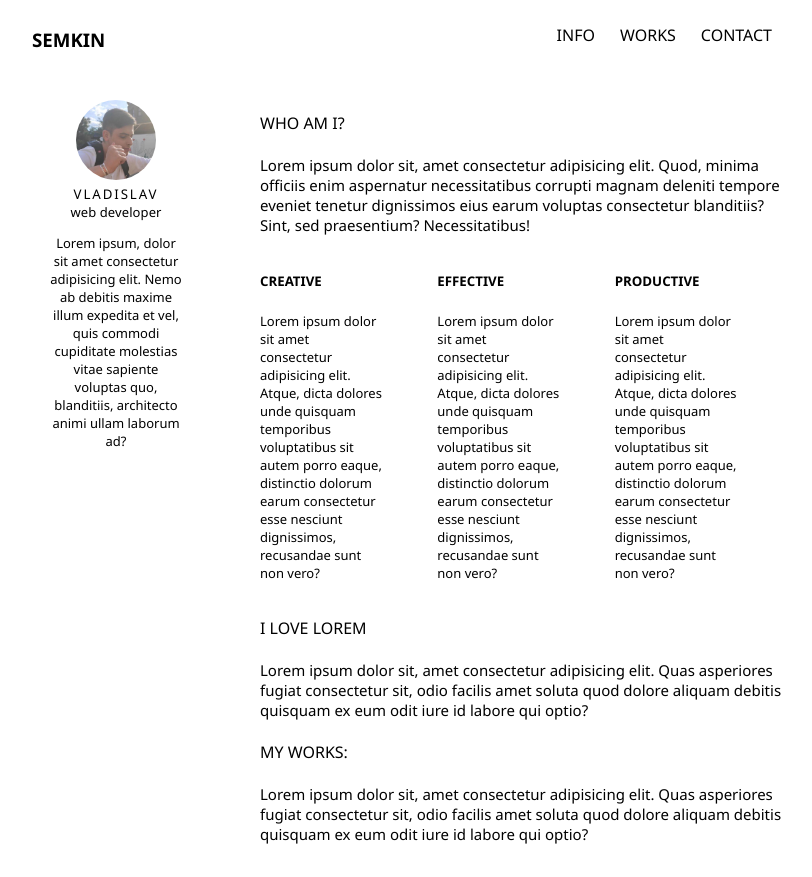
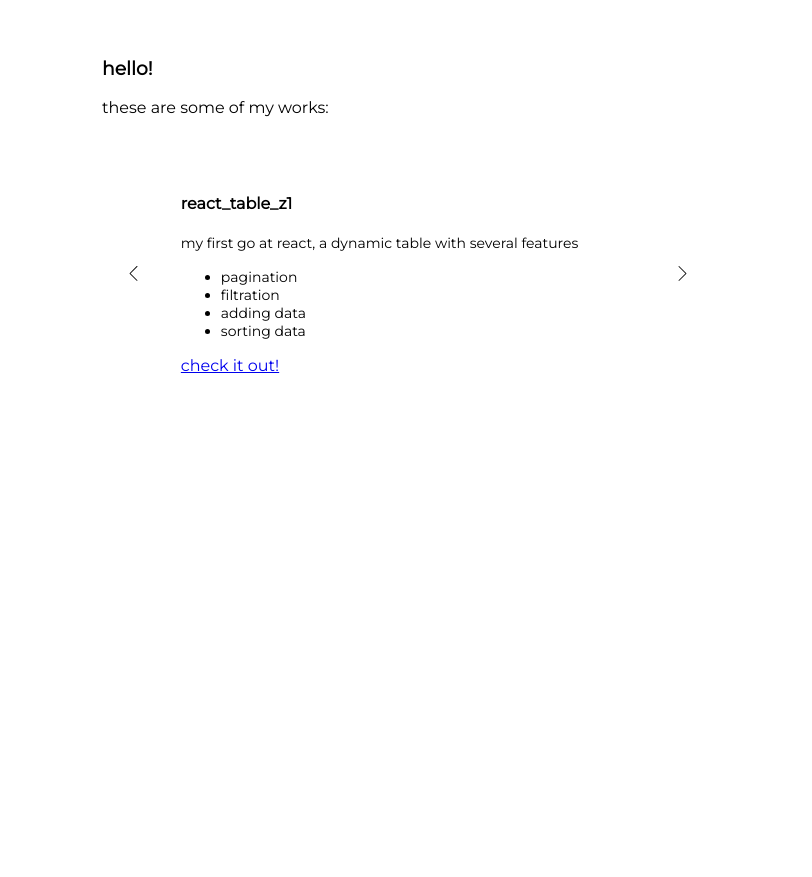
Before and after one commit to vasemkin/vasemkin.github.io, a PHP site: page / in a window 1280 px wide. Shown: the whole page, without its empty margins (238-1050 px from the left). After the commit the page ends 373 px from the top, so only its background shows below. Run offline with PHP 8.4, Linux system fonts and the light colour scheme; some libraries are stand-ins or nearby versions.

Commit message:
optimal design

```diff
--- a/css/style.css
+++ b/css/style.css
@@ -1,109 +1,50 @@
-.wrapper{
-    max-width: 800px;
-    margin: 0 auto;
-    font-family: 'Segoe UI', Tahoma, Geneva, Verdana, sans-serif;
+body{
+    font-family: 'Montserrat', sans-serif;
 }
 
-.header{
-    display: flex;
-    justify-content: space-between;
-}
-
-.nav{
-    display: flex;
-    justify-content: space-between;
-    text-decoration: none;
-    list-style-type: none;
-    text-transform: uppercase;
-    margin-right: 30px;
-}
-
-.nav_item{
-    margin-left: 25px;
-    text-decoration: none;
-    color: black;
-}
-
-.nav_item:visited{
-    color: black;
-}
-
-.nav_item:hover{
-    color: grey;
-}
-
-.logo{
-    text-transform: uppercase;
-    margin-left: 30px;
-}
-
-.main{
-    margin-top: 10px;
-}
-
-.main_flex{
-    display: flex;
-    justify-content: space-evenly;
+.wrapper {
+    max-width: 600px;
+    margin: 0 auto;
+    padding: 30px;
 }
 
 .content{
-    margin-left: 20px;
-    padding: 10px;
-    flex-basis: 70%;
+    display: flex;
+    margin-top: 40px;
 }
 
-.paragraph p{
-    font-size: 15px;
+.element {
+    margin: 15px;
 }
 
-.paragraph h4{
-    text-transform: uppercase;
-    font-weight: 500;
+.slick-arrow{
+    border: none;
 }
 
-.column{
-    margin-top: 20px;
-    text-align: center;
-    flex-basis: 30%;
+.slick-arrow:hover{
+    cursor: pointer;
 }
 
-.column_ava{
-    width: 80px;
-    height: 80px;
-    border-radius: 100px;
-    margin: 0 auto;
+.slick-arrow:focus{
+    outline: none;
 }
 
-.column_content{
-    font-size: 13px;
-    max-width: 60%;
-    margin: 0 auto;
+.slick-next{
+    background: url(../img/next.svg);
+    background-repeat: no-repeat;
+    background-position: center;
+    color: transparent;
+    background-size: 15px;
 }
 
-.column_name{
-    font-weight: 500;
-    margin-top: 0;
-    margin-bottom: 0;
-    letter-spacing: 1.9px;
-    text-transform: uppercase;
+.slick-prev{
+    background: url(../img/back.svg);
+    background-repeat: no-repeat;
+    background-position: center;
+    color: transparent;
+    background-size: 15px;
 }
 
-.column_position{
-    margin-top: 0;
-    font-size: 13px;
-    letter-spacing: 0.1px;
+.element p, .element li{
+    font-size: 14px;
 }
-
-.assertive{
-    display: flex;
-    justify-content: space-evenly;
-}
-
-.assertive_item h5{
-    text-transform: uppercase;
-}
-
-.assertive_item p{
-    font-size: 13px;
-    max-width: 70%;
-}
--- a/index.htm
+++ b/index.htm
@@ -3,73 +3,60 @@
 <head>
     <meta charset="UTF-8">
     <meta name="viewport" content="width=device-width, initial-scale=1.0">
-    <meta http-equiv="X-UA-Compatible" content="ie=edge">
     <title>vasemkin</title>
-    <link rel="stylesheet" href="css/style.css">
+    <link rel="stylesheet" type="text/css" href="https://cdn.jsdelivr.net/npm/slick-carousel@1.8.1/slick/slick.css"/>
+    <link rel="stylesheet" type="text/css" href="css/style.css">
+    <link href="https://fonts.googleapis.com/css?family=Montserrat&display=swap" rel="stylesheet">
 </head>
 <body>
     <div class="wrapper">
-        <div class="header">
+        <h3>hello!</h3>
+        <p>these are some of my works:</p>
 
-            <div class="logo">
-                <h3>semkin</h3>
+        <div class="content">
+            <div class="element">
+                <h4>react_table_z1</h4>
+                <p>my first go at react, a dynamic table with several features</p>
+                <ul>
+                    <li>pagination</li>
+                    <li>filtration</li>
+                    <li>adding data</li>
+                    <li>sorting data</li>
+                </ul>
+
+                <a href="https://github.com/vasemkin/react_table_z1" target="_blank">check it out!</a>
             </div>
-            <div class="header_nav">
-                <ul class="nav">
-                    <li><a class="nav_item" href="#information">info</a></li>
-                    <li><a class="nav_item" href="#works">works</a></li>
-                    <li><a class="nav_item" href="#contact">contact</a></li>
+
+            <div class="element">
+                <h4>landing_test_z2</h4>
+                <p>a weekend project, adaptive landing page based on a .psd</p>
+                <ul>
+                    <li>html</li>
+                    <li>css</li>
+                    <li>jquery</li>
+                    <li>responsive</li>
                 </ul>
+
+                <a href="https://github.com/vasemkin/react_table_z1" target="_blank">take me to it!</a>
             </div>
 
         </div>
-
-        <div class="main">
-            <div class="main_flex">
-                <div class="column">
-                    <img src="img/ya.jpg" alt="mypic" class="column_ava">
-                    <h5 class="column_name">vladislav</h5>
-                    <p class="column_position">web developer</p>
-                    <p class="column_content">Lorem ipsum, dolor sit amet consectetur adipisicing elit. Nemo ab debitis maxime illum expedita et vel, quis commodi cupiditate molestias vitae sapiente voluptas quo, blanditiis, architecto animi ullam laborum ad?</p>
-                </div>
-
-                <div class="content">
-                    <div class="paragraph" id="info">
-                        <h4>who am i?</h4>
-                        <p>Lorem ipsum dolor sit, amet consectetur adipisicing elit. Quod, minima officiis enim aspernatur necessitatibus corrupti magnam deleniti tempore eveniet tenetur dignissimos eius earum voluptas consectetur blanditiis? Sint, sed praesentium? Necessitatibus!</p>
-                    </div>
-
-                    <div class="assertive">
-                        <div class="assertive_item">
-                            <h5 class="assertive_title">creative</h5>
-                            <p class="assertive_paragraph">Lorem ipsum dolor sit amet consectetur adipisicing elit. Atque, dicta dolores unde quisquam temporibus voluptatibus sit autem porro eaque, distinctio dolorum earum consectetur esse nesciunt dignissimos, recusandae sunt non vero?</p>
-                        </div>
-                        <div class="assertive_item">
-                            <h5 class="assertive_title">effective</h5>
-                            <p class="assertive_paragraph">Lorem ipsum dolor sit amet consectetur adipisicing elit. Atque, dicta dolores unde quisquam temporibus voluptatibus sit autem porro eaque, distinctio dolorum earum consectetur esse nesciunt dignissimos, recusandae sunt non vero?</p>
-                        </div>
-                        <div class="assertive_item">
-                            <h5 class="assertive_title">productive</h5>
-                            <p class="assertive_paragraph">Lorem ipsum dolor sit amet consectetur adipisicing elit. Atque, dicta dolores unde quisquam temporibus voluptatibus sit autem porro eaque, distinctio dolorum earum consectetur esse nesciunt dignissimos, recusandae sunt non vero?</p>
-                        </div>
-                    </div>
+    </div>
 
 
-                    <div class="paragraph">
-                        <h4>i love lorem</h4>
-                        <p>Lorem ipsum dolor sit, amet consectetur adipisicing elit. Quas asperiores fugiat consectetur sit, odio facilis amet soluta quod dolore aliquam debitis quisquam ex eum odit iure id labore qui optio?</p>
-                    </div>
-
-
-                    <div class="paragraph" id="works">
-                        <h4>my works:</h4>
-                        <p>Lorem ipsum dolor sit, amet consectetur adipisicing elit. Quas asperiores fugiat consectetur sit, odio facilis amet soluta quod dolore aliquam debitis quisquam ex eum odit iure id labore qui optio?</p>
-                    </div>
-
-                </div>
-
-            </div>
-        </div>
-    </div>
+    <script type="text/javascript" src="https://code.jquery.com/jquery-1.11.0.min.js"></script>
+    <script type="text/javascript" src="https://code.jquery.com/jquery-migrate-1.2.1.min.js"></script>
+    <script type="text/javascript" src="https://cdn.jsdelivr.net/npm/slick-carousel@1.8.1/slick/slick.min.js"></script>
+    <script>
+        $(document).ready(function(){
+            $('.content').slick({
+                autoplay: false,
+                speed: 800,
+                lazyLoad: 'progressive',
+                arrows: true,
+                dots: false,
+            });
+        });
+    </script>
 </body>
 </html>
```
Also changed, not shown: img/back.svg (added), img/next.svg (added), img/ya.jpg (deleted).
